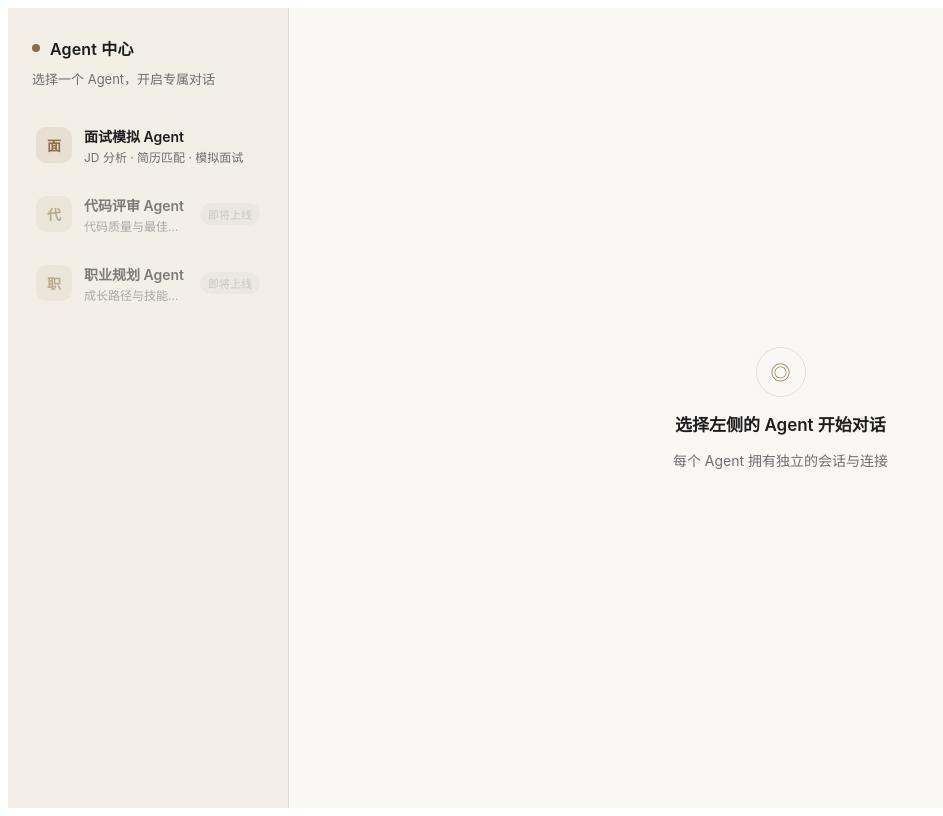
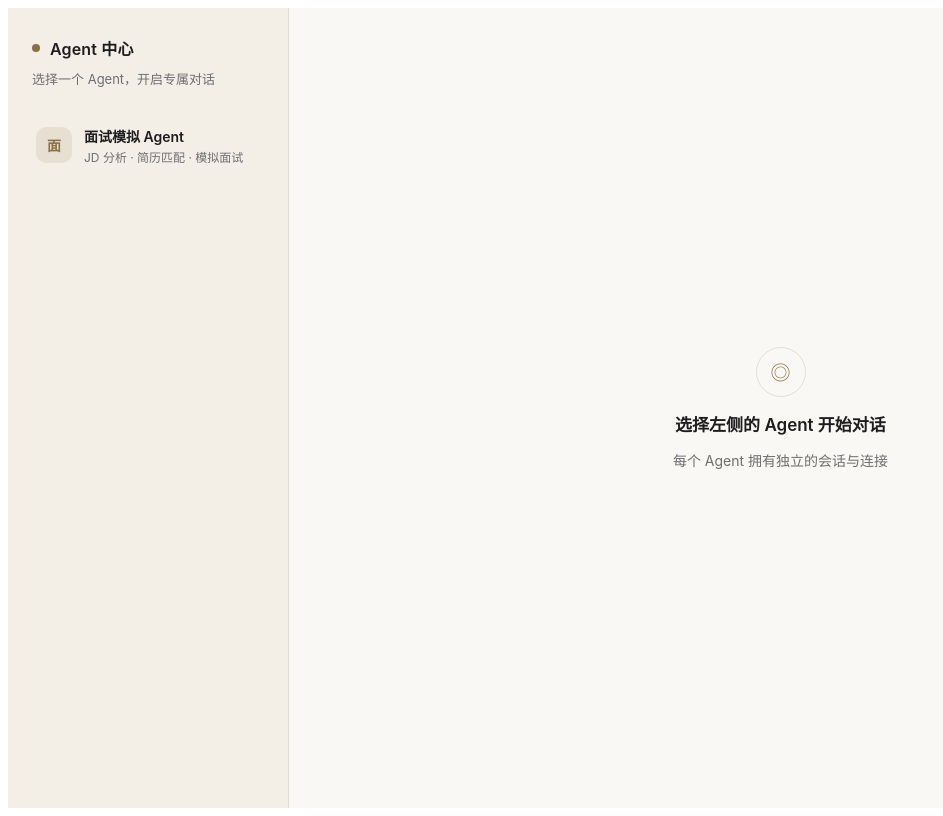
Before and after one commit to rockyshen/my-agent-frontend, a Vue app: page / in a window 1280 px wide. Shown: the whole page, without its empty margins (0-943 px from the left). Built offline with nearby package versions, Linux system fonts and the light colour scheme.

Commit message:
移除预留的未开发 Agent 入口
删除代码评审 Agent 和职业规划 Agent 两个占位项，并简化侧栏
选中逻辑（移除 available 字段与「即将上线」标签）。

Co-authored-by: rockyshen <rockyshen@users.noreply.github.com>

```diff
--- a/src/App.vue
+++ b/src/App.vue
@@ -17,9 +17,8 @@
           @click="select(ag)"
           :style="{
             display: 'flex', alignItems: 'center', gap: '12px', padding: '12px',
-            borderRadius: '12px', cursor: ag.available ? 'pointer' : 'default',
-            background: selected === ag.id ? 'rgba(138,111,69,0.12)' : 'transparent',
-            opacity: ag.available ? 1 : 0.55
+            borderRadius: '12px', cursor: 'pointer',
+            background: selected === ag.id ? 'rgba(138,111,69,0.12)' : 'transparent'
           }"
         >
           <div :style="{
@@ -33,7 +32,6 @@
             <div :style="{ fontSize: '14px', fontWeight: selected === ag.id ? 700 : 600, color: '#1d1d1f', whiteSpace: 'nowrap', overflow: 'hidden', textOverflow: 'ellipsis' }">{{ ag.name }}</div>
             <div style="font-size:12px;color:#6e6e73;margin-top:2px;white-space:nowrap;overflow:hidden;text-overflow:ellipsis;">{{ ag.desc }}</div>
           </div>
-          <div v-if="!ag.available" style="flex-shrink:0;font-size:11px;color:#a3a3a8;background:rgba(0,0,0,0.05);padding:3px 8px;border-radius:980px;">即将上线</div>
         </div>
       </div>
     </div>
@@ -57,13 +55,10 @@ import InterviewAgent from './components/InterviewAgent.vue'
 const selected = ref(null)
 
 const agents = [
-  { id: 'interview', name: '面试模拟 Agent', desc: 'JD 分析 · 简历匹配 · 模拟面试', available: true },
-  { id: 'coding', name: '代码评审 Agent', desc: '代码质量与最佳实践建议', available: false },
-  { id: 'career', name: '职业规划 Agent', desc: '成长路径与技能建议', available: false }
+  { id: 'interview', name: '面试模拟 Agent', desc: 'JD 分析 · 简历匹配 · 模拟面试' }
 ]
 
 function select(ag) {
-  if (!ag.available) return
   selected.value = ag.id
 }
 </script>
```
Also changed, not shown: 1 other file (tests, documents, lock files or other folders).
